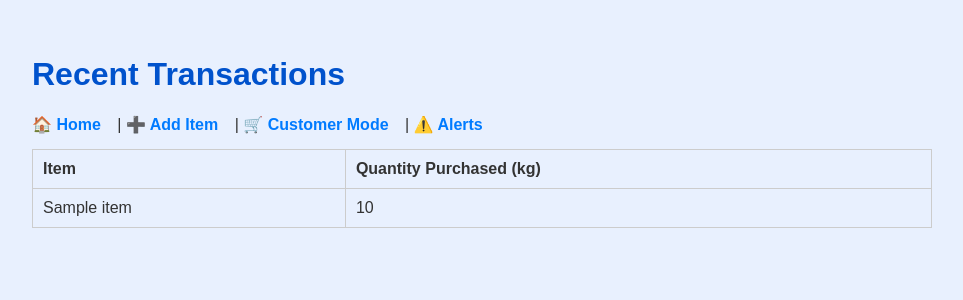
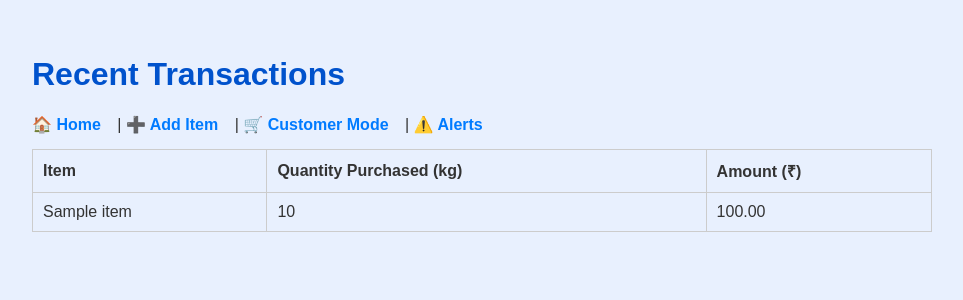
Before and after one commit to Deepika-bethi/smart-inventory, a Flask app: template templates/recent_transactions.html in a window 1280 px wide. Shown: the top 300 px of the page, without its empty margins (158-1121 px from the left). Run offline with Flask 3, Linux system fonts and the light colour scheme; the template is opened without the code that fills it: most values are stand-ins (such as "Sample title", 1, 10 or a date in 2020).

Commit message:
transactions.append({'item': item_name, 'quantity': quantity, 'price': inventory[item_name]['price']})

```diff
--- a/templates/recent_transactions.html
+++ b/templates/recent_transactions.html
@@ -20,6 +20,7 @@
             <tr>
                 <th>Item</th>
                 <th>Quantity Purchased (kg)</th>
+                <th>Amount (₹)</th>
             </tr>
         </thead>
         <tbody>
@@ -27,6 +28,7 @@
             <tr>
                 <td>{{ t.item }}</td>
                 <td>{{ t.quantity }}</td>
+                <td>{{ "%.2f"|format(t.quantity * t.price) }}</td>
             </tr>
             {% endfor %}
         </tbody>
```
